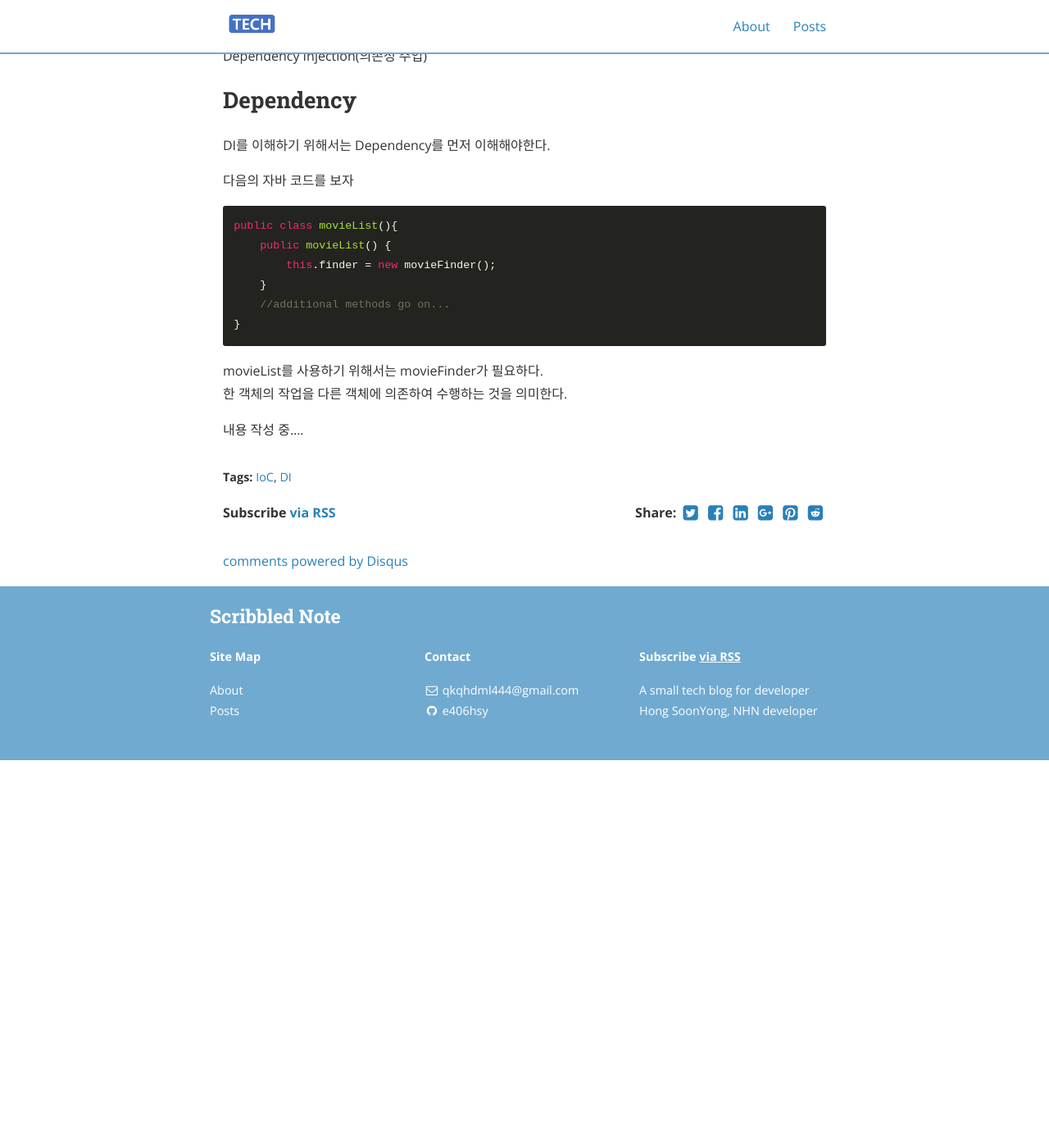
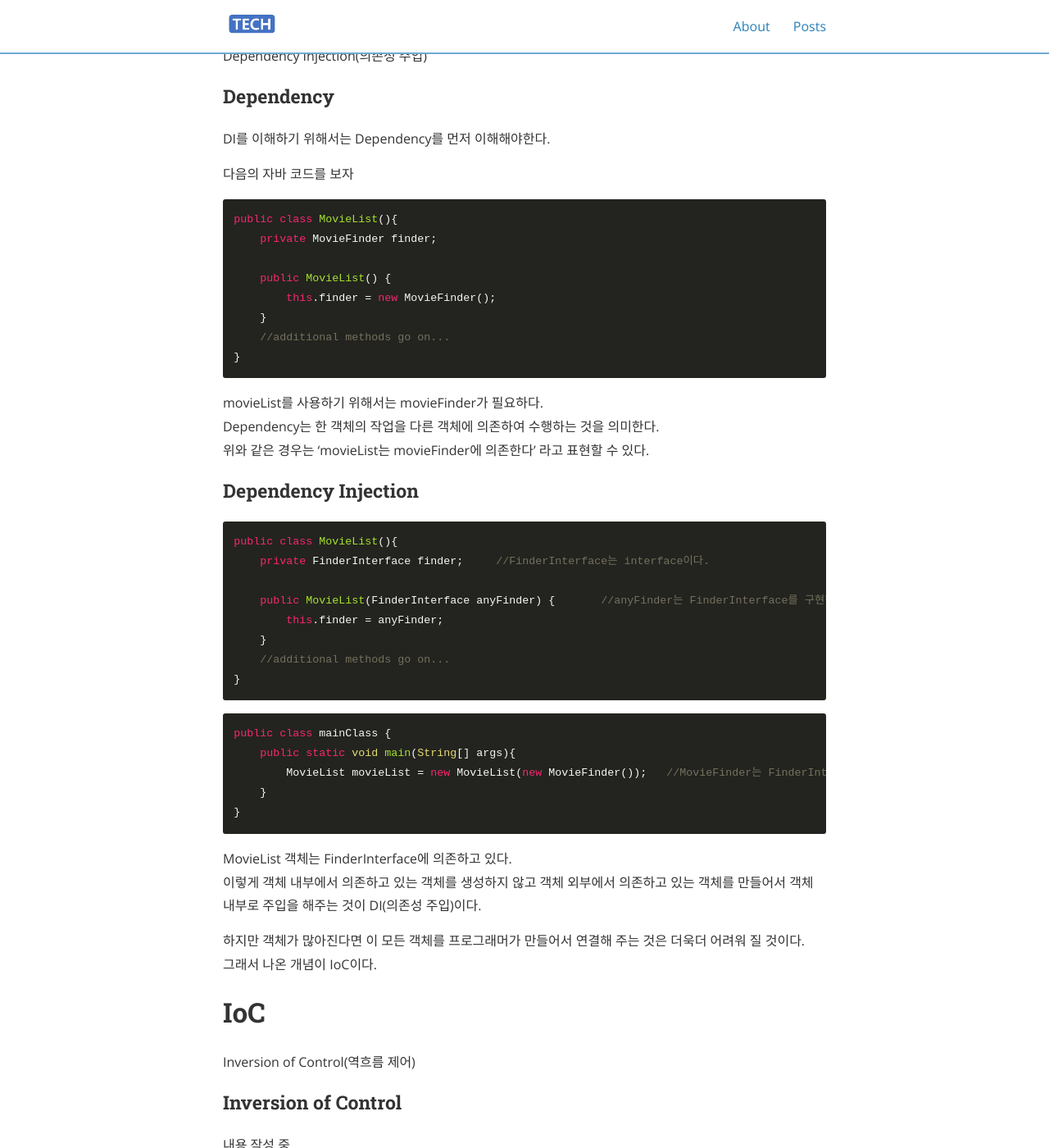
Before and after one commit to e406hsy/e406hsy.github.io, a Jekyll site: the page built from _posts/2020-01-25-IoC_DI.md, in a window 1280 px wide and 1400 px high, scrolled down 465 px. Shown: the whole window at 82% size. Built offline with Jekyll 4.4.1, drawn with Linux system fonts in a browser that asks for light colours; nearby versions of some CDN libraries; comment, search, counter and statistics services are not loaded; before the commit the page ends 1392 px from its top, so only the background shows below that; some of the changed text lies outside the part shown.

Commit message:
modified:   _config.yml 		add permalink to type="posts"
	modified:   _layouts/post.html
		change date, modifiedDate to createdDate, date

	modified:   _posts/2020-01-17-git_basic.md
		change date, modifiedDate to createdDate, date

	modified:   _posts/2020-01-25-IoC_DI.md
		change date, modifiedDate to createdDate, date
		add contents
		still writing

````diff
--- a/_config.yml
+++ b/_config.yml
@@ -29,7 +29,17 @@ markdown: kramdown
 inter_post_navigation: false
 highlightjs_theme: "monokai-sublime"
 
+# disqus setting
 disqus_shortname: "e406hsy"
+
+# local setting
+defaults:
+  -
+    scope:
+      path: "" # an empty string here means all files in the project
+      type: "posts"
+    values:
+      permalink: '/:categories/:slug/'
 
 
 # Pagination Settings
--- a/_layouts/post.html
+++ b/_layouts/post.html
@@ -18,10 +18,8 @@ disqus_disabled: false
 {% unless page.cover %} {% include page_divider.html %} {% endunless %}
 
 <section class="post-meta">
-  <div class="post-date">Created: {{ page.date | date: "%B %-d, %Y" }}</div>
-  {% if page.modifiedDate %}
-  <div class="post-date">Modified: {{ page.modifiedDate | date: "%B %-d, %Y" }}</div>
-  {% endif %}
+  <div class="post-date">Created: {{ page.createdDate | date: "%B %-d, %Y" }}</div>
+  <div class="post-date">Modified: {{ page.date | date: "%B %-d, %Y" }}</div>
   <div class="post-categories">
   {% if page.categories.size > 0 %}in {% for cat in page.categories %}
     {% if site.jekyll-archives %}
--- a/_posts/2020-01-25-IoC_DI.md
+++ b/_posts/2020-01-25-IoC_DI.md
@@ -1,32 +1,64 @@
 ---
 layout: post
 title:  "IoC, DI"
-date:   2020-01-25T17:56:00+09:00
-modifiedDate:    2020-01-25T17:56:00+09:00
+createdDate:   2020-01-25T17:56:00+09:00
+date:    2020-01-26T14:38:00+09:00
 pagination: enabled
 author: SoonYong Hong
-categories: SpringFramwork
+categories: Spring
 tags: IoC DI
 ---
 
-# Inverion of Control, Dependency Injection
+# Inversion of Control, Dependency Injection
 
 # DI
 Dependency Injection(의존성 주입)
 
-## Dependency
+### Dependency
 DI를 이해하기 위해서는 Dependency를 먼저 이해해야한다.
 
 다음의 자바 코드를 보자
 ```java
-public class movieList(){
-    public movieList() {
-        this.finder = new movieFinder();
+public class MovieList(){
+    private MovieFinder finder;
+
+    public MovieList() {
+        this.finder = new MovieFinder();
     }
     //additional methods go on...
 }
 ```
 movieList를 사용하기 위해서는 movieFinder가 필요하다.
-한 객체의 작업을 다른 객체에 의존하여 수행하는 것을 의미한다.
+Dependency는 한 객체의 작업을 다른 객체에 의존하여 수행하는 것을 의미한다.
+위와 같은 경우는 'movieList는 movieFinder에 의존한다' 라고 표현할 수 있다.
+
+### Dependency Injection
+```java
+public class MovieList(){
+    private FinderInterface finder;     //FinderInterface는 interface이다.
+
+    public MovieList(FinderInterface anyFinder) {       //anyFinder는 FinderInterface를 구현한 클래스의 객체이다.
+        this.finder = anyFinder;
+    }
+    //additional methods go on...
+}
+```
+```java
+public class mainClass {
+    public static void main(String[] args){
+        MovieList movieList = new MovieList(new MovieFinder());   //MovieFinder는 FinderInterface를 구현한 클래스이다.
+    }
+}
+```
+MovieList 객체는 FinderInterface에 의존하고 있다.
+이렇게 객체 내부에서 의존하고 있는 객체를 생성하지 않고 객체 외부에서 의존하고 있는 객체를 만들어서 객체 내부로 주입을 해주는 것이 DI(의존성 주입)이다.
+
+하지만 객체가 많아진다면 이 모든 객체를 프로그래머가 만들어서 연결해 주는 것은 더욱더 어려워 질 것이다.
+그래서 나온 개념이 IoC이다.
+
+# IoC
+Inversion of Control(역흐름 제어)
+
+### Inversion of Control
 
 내용 작성 중....
````
Also changed, not shown: _posts/2020-01-17-git_basic.md (+2 -2 lines).
